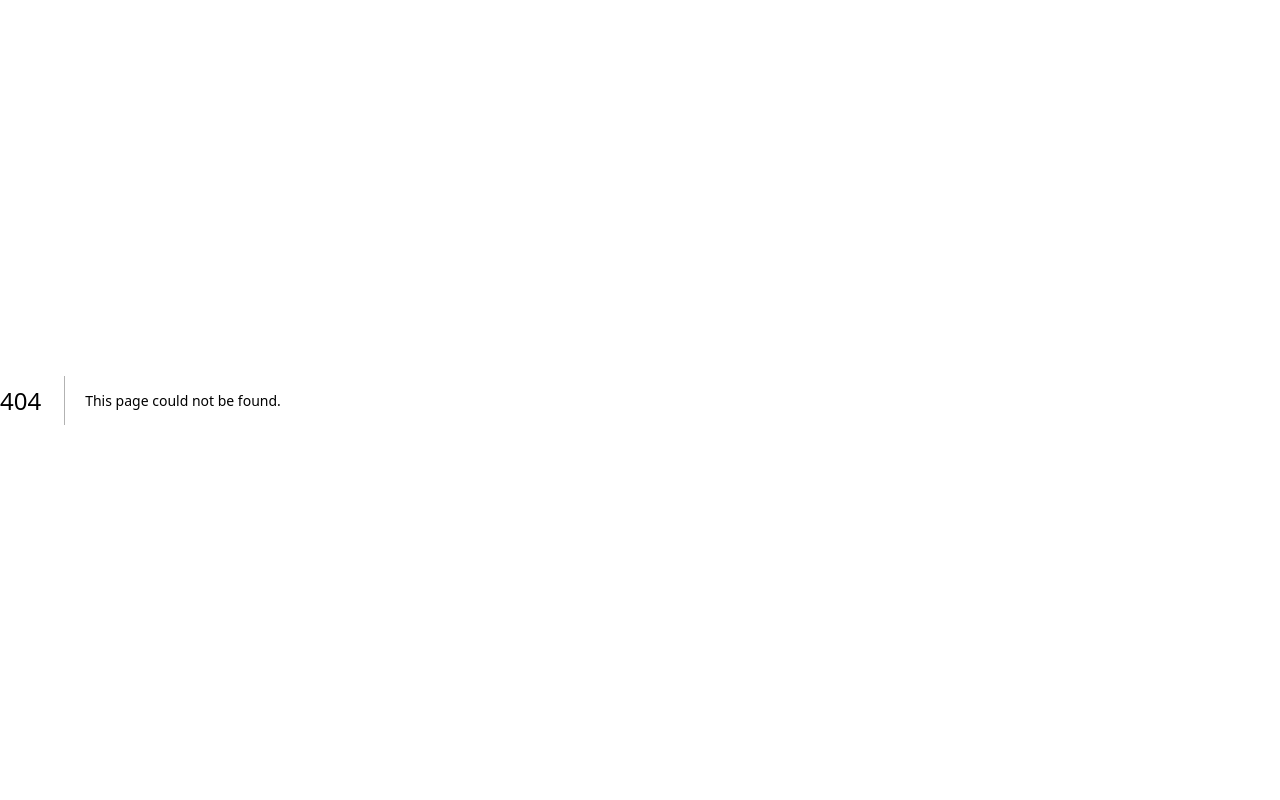
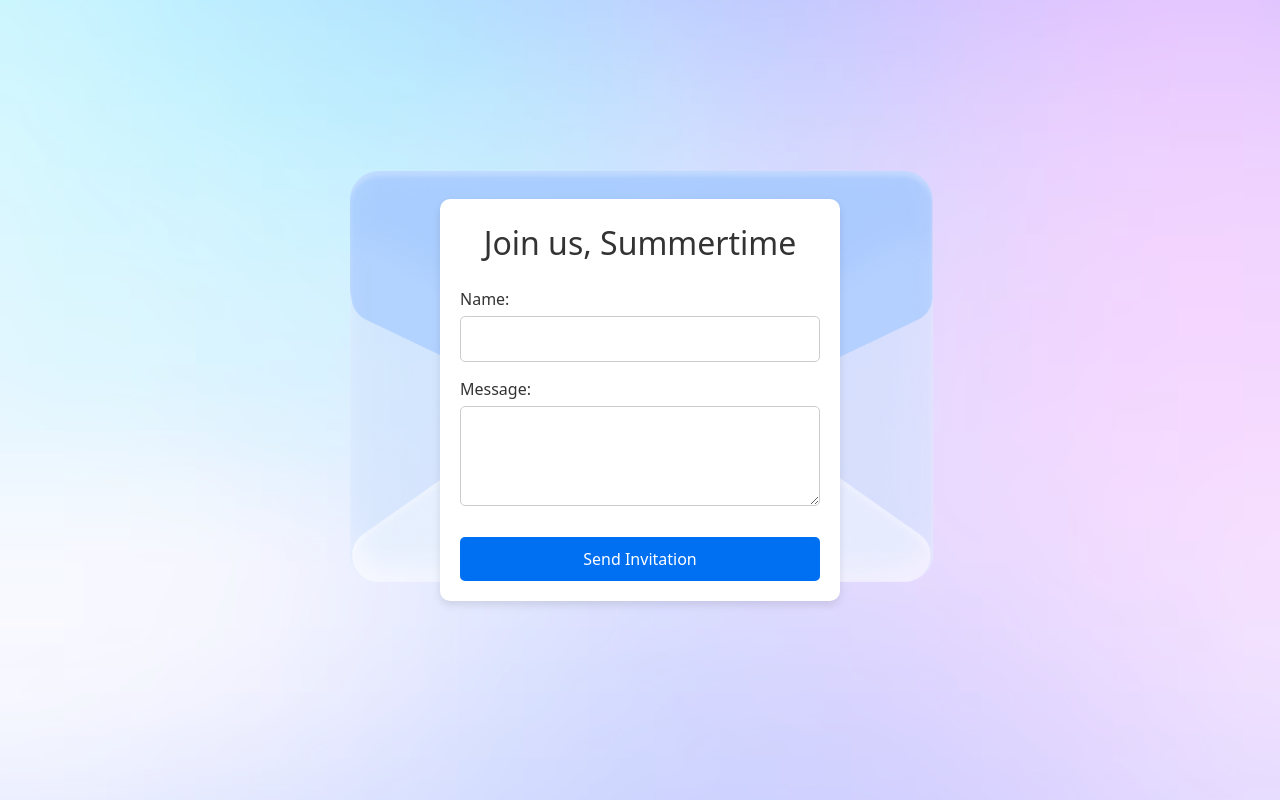
Before and after one commit to KyumKyum/FORIF-2024-01-Study-References, a Next.js app: page /admin in a window 1280 px wide. Before the commit this address had no page. Built offline with nearby package versions, Linux system fonts and the light colour scheme.

Commit message:
before merge

```diff
--- /dev/null
+++ b/src/app/admin/page.tsx
@@ -0,0 +1,126 @@
+"use client";
+
+import { useState } from 'react';
+import { useRouter } from 'next/navigation';
+import nameStore from '../../store/namestore';
+
+const Admin = () => {
+  const [name, setName] = useState<string>('');
+  const [message, setMessage] = useState<string>('');
+  const [status, setStatus] = useState<string>('');
+  const router = useRouter();
+
+  const handleSendInvitation = async () => {
+    nameStore.setName(name); // 이름을 저장
+
+    // 성공적으로 전송
+    setStatus('Invitation sent successfully');
+
+    // 초대장 전송 후 페이지로 이동
+    setTimeout(() => {
+      router.push(`/`);
+    }, 2000); // 2초 후에 이동
+  };
+
+  return (
+    <div style={styles.container}>
+      <div style={styles.formContainer}>
+        <h1 style={styles.title}>Join us, Summertime</h1>
+        <div style={styles.formGroup}>
+          <label style={styles.label}>Name:</label>
+          <input
+            type="text"
+            value={name}
+            onChange={(e) => setName(e.target.value)}
+            style={styles.input}
+          />
+        </div>
+        <div style={styles.formGroup}>
+          <label style={styles.label}>Message:</label>
+          <textarea
+            value={message}
+            onChange={(e) => setMessage(e.target.value)}
+            style={styles.textarea}
+          />
+        </div>
+        <button onClick={handleSendInvitation} style={styles.button}>
+          Send Invitation
+        </button>
+        {status && <p style={styles.status}>{status}</p>}
+      </div>
+    </div>
+  );
+};
+
+const styles = {
+  container: {
+    display: 'flex',
+    flexDirection: 'column' as 'column',
+    alignItems: 'center',
+    justifyContent: 'center',
+    height: '100vh',
+    width: '100vw',
+    backgroundImage: `url('/image/초대장.png')`,
+    backgroundSize: 'cover',
+    backgroundPosition: 'center',
+    backgroundRepeat: 'no-repeat',
+    padding: 0,
+    margin: 0,
+  },
+  formContainer: {
+    backgroundColor: 'rgba(255, 255, 255, 1)',
+    padding: '20px',
+    borderRadius: '10px',
+    boxShadow: '0 4px 8px rgba(0, 0, 0, 0.1)',
+    maxWidth: '400px',
+    width: '100%',
+  },
+  title: {
+    fontSize: '2em',
+    marginBottom: '20px',
+    color: '#333',
+    textAlign: 'center' as 'center',
+  },
+  formGroup: {
+    marginBottom: '15px',
+    width: '100%',
+  },
+  label: {
+    display: 'block',
+    marginBottom: '5px',
+    color: '#333',
+  },
+  input: {
+    width: '100%',
+    padding: '10px',
+    border: '1px solid #ccc',
+    borderRadius: '5px',
+    boxSizing: 'border-box' as 'border-box',
+  },
+  textarea: {
+    width: '100%',
+    height: '100px',
+    padding: '10px',
+    border: '1px solid #ccc',
+    borderRadius: '5px',
+    boxSizing: 'border-box' as 'border-box',
+  },
+  button: {
+    width: '100%',
+    padding: '10px',
+    backgroundColor: '#0070f3',
+    color: 'white',
+    border: 'none',
+    borderRadius: '5px',
+    cursor: 'pointer',
+    fontSize: '16px',
+    marginTop: '10px',
+  },
+  status: {
+    marginTop: '20px',
+    color: 'green',
+    textAlign: 'center' as 'center',
+  },
+};
+
+export default Admin;
--- a/src/app/page.tsx
+++ b/src/app/page.tsx
@@ -2,13 +2,15 @@
 
 import languageStore from "@/store/languageStore";
 import { observer } from "mobx-react";
-import { useEffect, useState } from "react";
+import { useRouter } from 'next/navigation';
+import { useState, useEffect } from "react";
+import nameStore from '@/store/namestore';
+
 
 const Home = observer(() => {
   const [invitationContent, setInvitationContent] = useState({});
   const [showInvitation, setShowInvitation] = useState(false);
   const [imagePath, setImagePath] = useState('/image/초대장.png');
-
 
   const language = languageStore.language || 'en';
 
@@ -33,13 +35,41 @@ const Home = observer(() => {
     fontFamily: 'Roboto, sans-serif'
   };
 
+  const nameStyle = {
+    fontSize: '2em',
+    fontWeight: 'bold',
+    color: 'white',
+    textShadow: '2px 2px 4px rgba(0, 0, 0, 0.5)',
+    margin: '200px',
+    fontFamily: 'Roboto, sans-serif',
+    position: 'absolute',
+    top: '20px',
+  };
+
+  useEffect(() => {
+    setInvitationContent({
+      en: {
+        title: `You are Invited to 'It was a summer'!`,
+        message: "Thank you for accepting our invitation."
+      },
+      ko: {
+        title: `'여름이였다'에 초대합니다!`,
+        message: "우리의 초대를 받아주셔서 감사합니다."
+      }
+    });
+  }, [nameStore.name]);
+
+  const router = useRouter();
+
   const handleInvitationClick = () => {
     setShowInvitation(!showInvitation);
     const dir = showInvitation ? '/image/초대장.png' : '/image/편지열기.png';
     setImagePath(dir);
-    console.log(dir)
   };
 
+  const handleLoginClick = () => {
+    router.push('/login');
+  };
 
   return (
     <div style={{
@@ -55,16 +85,22 @@ const Home = observer(() => {
       alignItems: 'center',
       textAlign: 'center',
       padding: '20px',
-      margin: 0
+      margin: 0,
+      position: 'relative'
     }}>
+      <div style={nameStyle}>{`To. ${nameStore.name || 'Guest'}`}</div>
       {showInvitation ? (
         <div style={{ display: 'flex', flexDirection: 'column', alignItems: 'center', justifyContent: 'center', height: '100%' }}>
-          <div>
-
+          <h1 style={titleStyle}>{invitationContent[language]?.title}</h1>
+          <p style={{ fontFamily: 'Roboto, sans-serif', color: 'white' }}>{invitationContent[language]?.message}</p>
+          <div style={{ display: 'flex', justifyContent: 'center', width: '100%' }}>
+            <button style={buttonStyle} onClick={handleInvitationClick}>
+              {language === 'en' ? 'Back to Home' : '홈으로 돌아가기'}
+            </button>
+            <button style={buttonStyle} onClick={handleLoginClick}>
+              {language === 'en' ? 'Accept Invitation' : '로그인으로 이동'}
+            </button>
           </div>
-          <button style={{ ...buttonStyle, marginTop: 'auto' }} onClick={handleInvitationClick}>
-            {language === 'en' ? 'Back to Home' : '홈으로 돌아가기'}
-          </button>
         </div>
       ) : (
         <div style={{ display: 'flex', flexDirection: 'column', alignItems: 'center' }}>
@@ -72,6 +108,7 @@ const Home = observer(() => {
           <button style={buttonStyle} onClick={handleInvitationClick}>
             {language === 'en' ? 'Go to Invitation' : '초대장으로 이동'}
           </button>
+
         </div>
       )}
     </div>
--- /dev/null
+++ b/src/store/namestore.ts
@@ -0,0 +1,16 @@
+import { makeAutoObservable } from "mobx";
+
+class NameStore {
+  name: string = "";
+
+  constructor() {
+    makeAutoObservable(this);
+  }
+
+  setName(newName: string) {
+    this.name = newName;
+  }
+}
+
+const nameStore = new NameStore();
+export default nameStore;
```
Also changed, not shown: public/image/로고.png (added), src/app/admin.tsx (added).
